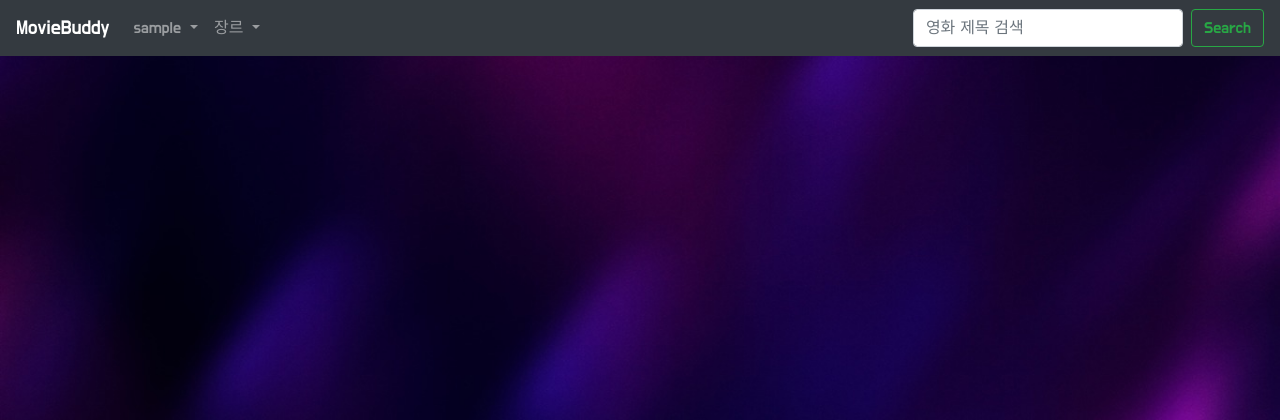
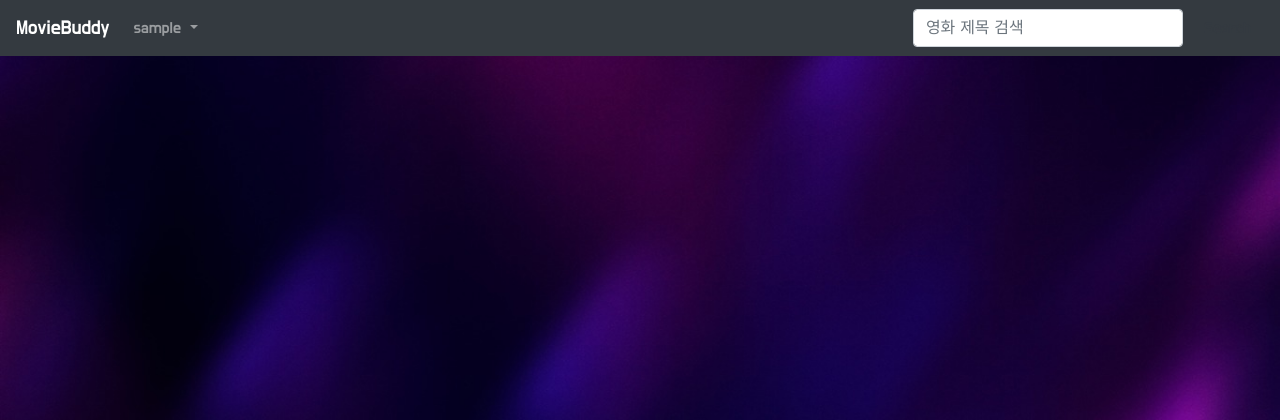
Before and after one commit to JiminLee411/final-project, a Django app: page /accounts/1/ in a window 1280 px wide. Shown: the top 420 px of the page. Run offline with Django 3.2, Linux system fonts and the light colour scheme; the visitor is signed in with stand-in values (Sample User, id 1); data comes from the database, SQL or seed files in the repository; some libraries are stand-ins or nearby versions.

Commit message:
LJM | ing

```diff
--- a/accounts/templates/_navbar.html
+++ b/accounts/templates/_navbar.html
@@ -27,20 +27,6 @@
             <a class="dropdown-item" href="{% url 'accounts:delete' user.pk %}">회원탈퇴</a>
           </div>
         </li>
-        <li class="nav-item dropdown">
-          <a class="nav-link dropdown-toggle" href="#" id="navbarDropdown" role="button" data-toggle="dropdown" aria-haspopup="true" aria-expanded="false" text-align='right'>
-            장르
-          </a>
-          <div class="dropdown-menu" aria-labelledby="navbarDropdown">
-            <div class="dropdown">
-              <div class="dropdown-menu" aria-labelledby="dropdownMenuButton">
-                <div v-for="genre in genres">
-                  <a class="dropdown-item" :href="#">{{ genre.name }}</a>
-                </div>
-              </div>
-            </div>
-          </div>
-        </li>
 
         <!-- 로그인이 되어 있지 않다면, -->
         {% else %}
@@ -55,7 +41,7 @@
 
     <form action="{% url 'movies:movies_index' %}" class="form-inline my-2 my-lg-0">
       <input class="form-control mr-sm-2" type="text" name="keyword" placeholder="영화 제목 검색" aria-label="Search">
-      <button class="btn btn-outline-success my-2 my-sm-0" type="submit">Search</button>
+      <button class="btn btn-outline-dark my-2 my-sm-0" type="submit">Search</button>
     </form>
   </div>
 
--- a/movies/templates/movies/movies_detail.html
+++ b/movies/templates/movies/movies_detail.html
@@ -1,5 +1,5 @@
 {% extends 'accounts/base.html' %}
-{% block body %}
+{% block app %}
 
 <table>
     <thead> <!-- table head!!!! 코드 바뀌는 거는 아니고 의미상 묶어준것-->
```
